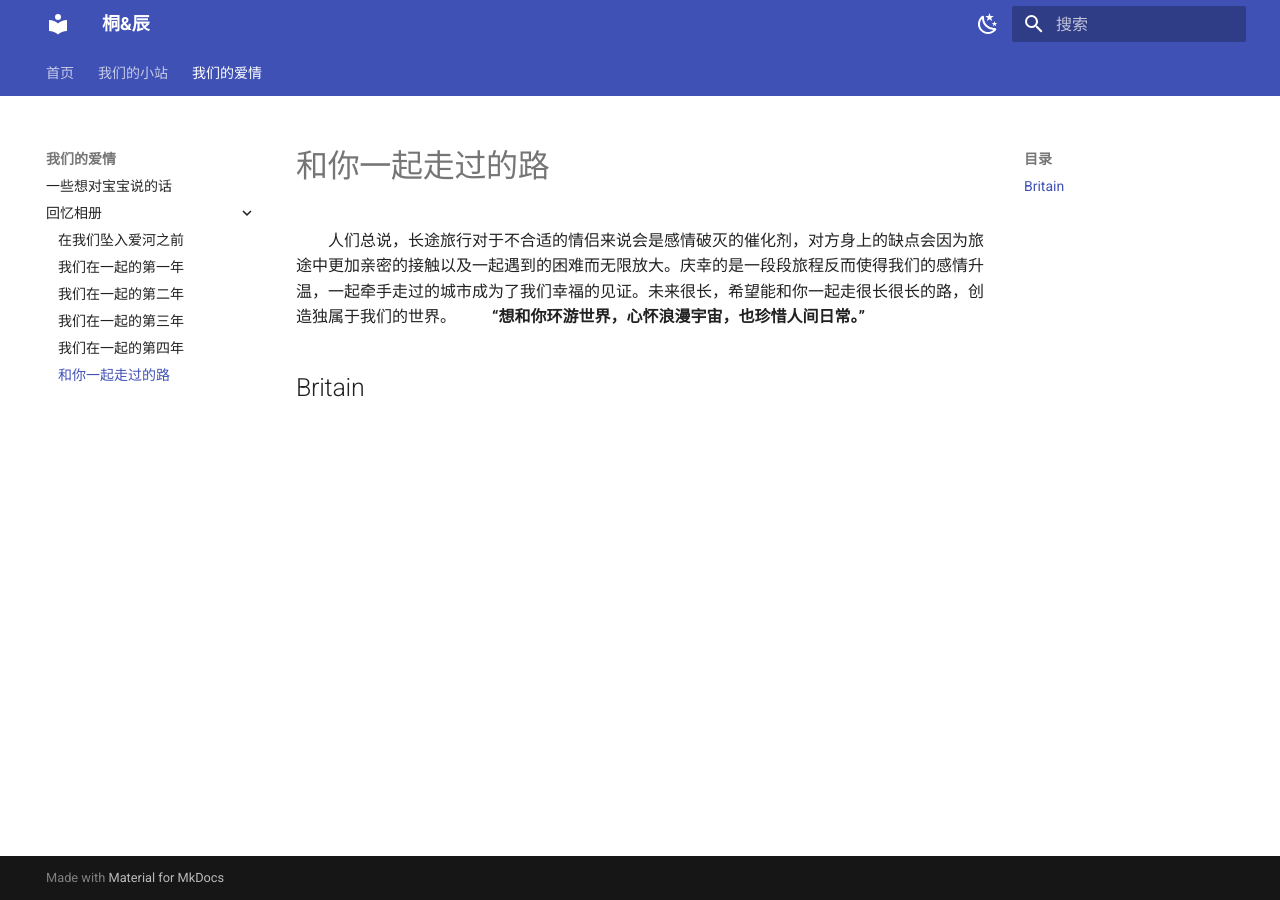
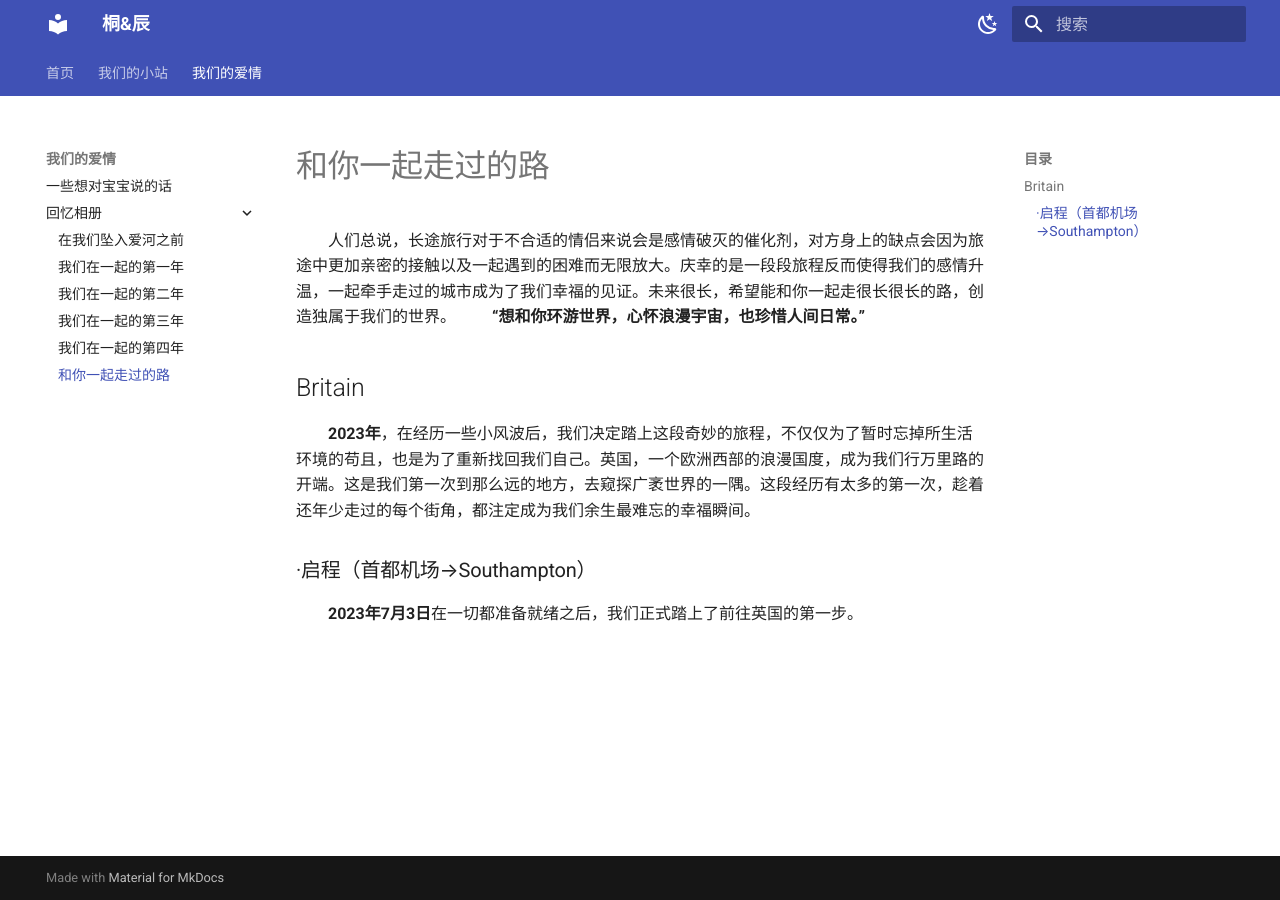
Before and after one commit to tlc191026/tlc191026.github.io, an MkDocs documentation site: the page built from docs/我们的爱情/回忆相册/99-travel.md, in a window 1280 px wide. Built offline with MkDocs 1.6.1 and Material for MkDocs 9.7.7, drawn with Linux system fonts in a browser that asks for light colours.

Commit message:
Update 99-travel.md

```diff
--- a/docs/我们的爱情/回忆相册/99-travel.md
+++ b/docs/我们的爱情/回忆相册/99-travel.md
@@ -1,10 +1,12 @@
 # 和你一起走过的路
+
 &emsp;&emsp;人们总说，长途旅行对于不合适的情侣来说会是感情破灭的催化剂，对方身上的缺点会因为旅途中更加亲密的接触以及一起遇到的困难而无限放大。庆幸的是一段段旅程反而使得我们的感情升温，一起牵手走过的城市成为了我们幸福的见证。未来很长，希望能和你一起走很长很长的路，创造独属于我们的世界。
 &emsp;&emsp;**“想和你环游世界，心怀浪漫宇宙，也珍惜人间日常。”**
 
 ## Britain
 
+&emsp;&emsp;**2023年**，在经历一些小风波后，我们决定踏上这段奇妙的旅程，不仅仅为了暂时忘掉所生活环境的苟且，也是为了重新找回我们自己。英国，一个欧洲西部的浪漫国度，成为我们行万里路的开端。这是我们第一次到那么远的地方，去窥探广袤世界的一隅。这段经历有太多的第一次，趁着还年少走过的每个街角，都注定成为我们余生最难忘的幸福瞬间。
 
+### ·启程（首都机场→Southampton）
 
-
-&emsp;&emsp;
+&emsp;&emsp;**2023年7月3日**在一切都准备就绪之后，我们正式踏上了前往英国的第一步。
```
